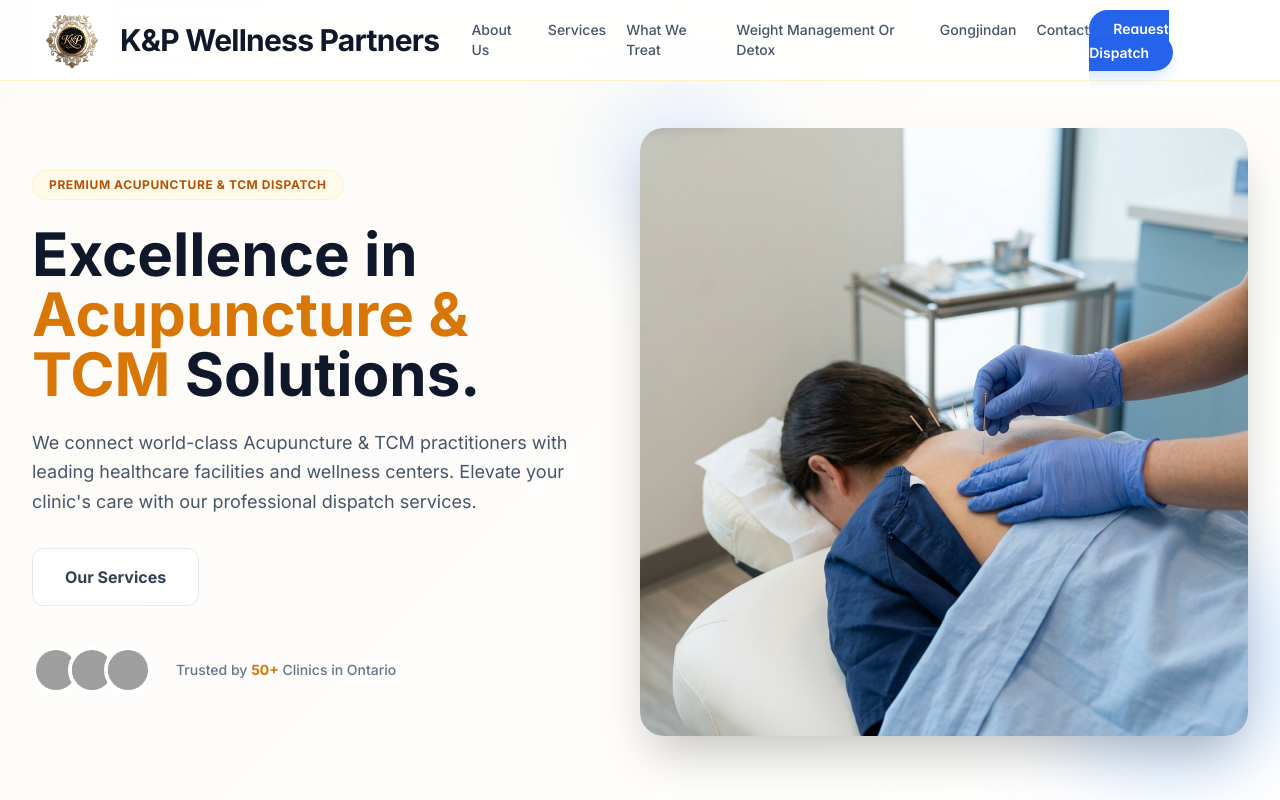
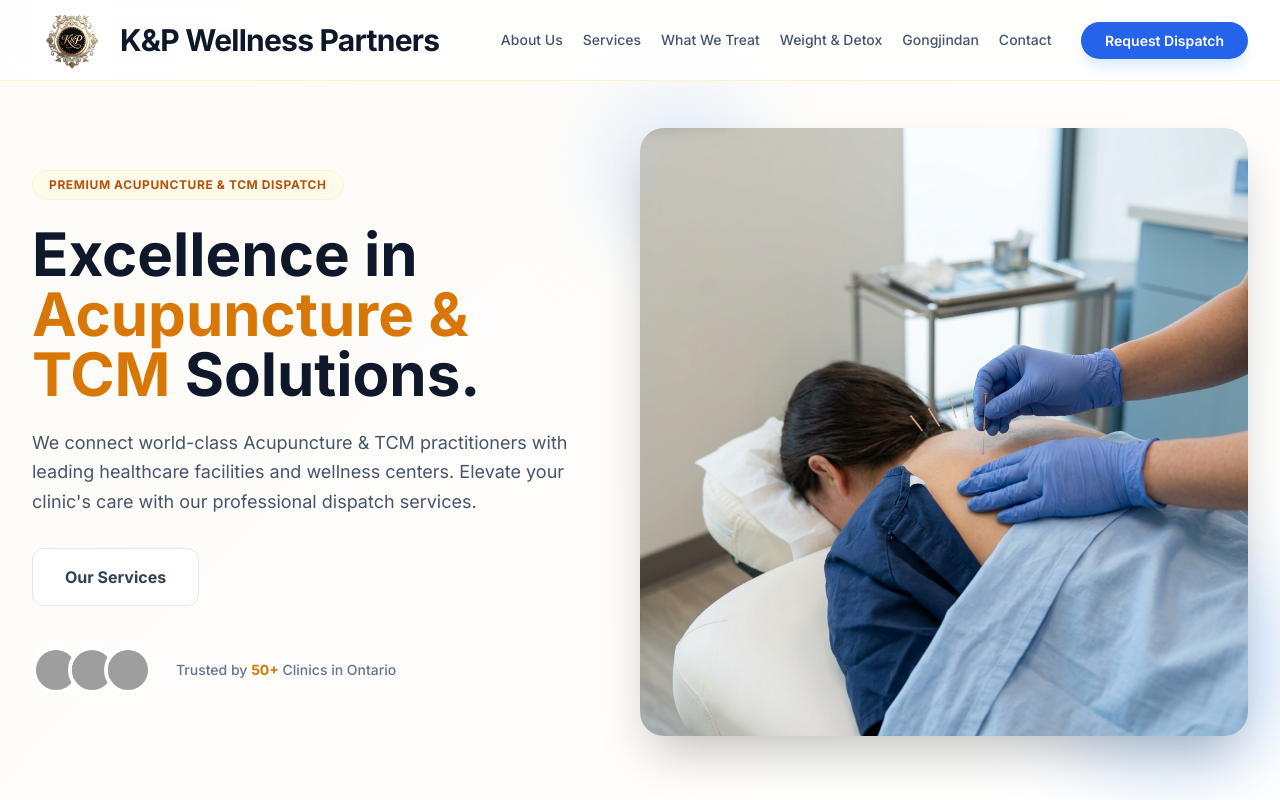
Before and after one commit to kousenicol/kp-wellness-partners, a website: page index.html in a window 1280 px wide. Shown: the top 800 px of the page. Drawn offline with nearby package versions, Linux system fonts and the light colour scheme; grey boxes are pictures that could not be loaded.

Commit message:
fix: shorten nav menu text to prevent line wrapping

```diff
--- a/index.html
+++ b/index.html
@@ -48,7 +48,7 @@
                     <a href="#about" class="hover:text-blue-600 transition">About Us</a>
                     <a href="#services" class="hover:text-blue-600 transition">Services</a>
                     <a href="#treatments" class="hover:text-blue-600 transition">What We Treat</a>
-                    <a href="#detox" class="hover:text-blue-600 transition">Weight Management Or Detox</a>
+                    <a href="#detox" class="hover:text-blue-600 transition">Weight & Detox</a>
                     <a href="#gongjindan" class="hover:text-blue-600 transition">Gongjindan</a>
                     <a href="#contact" class="hover:text-blue-600 transition">Contact</a>
                 </nav>
```
